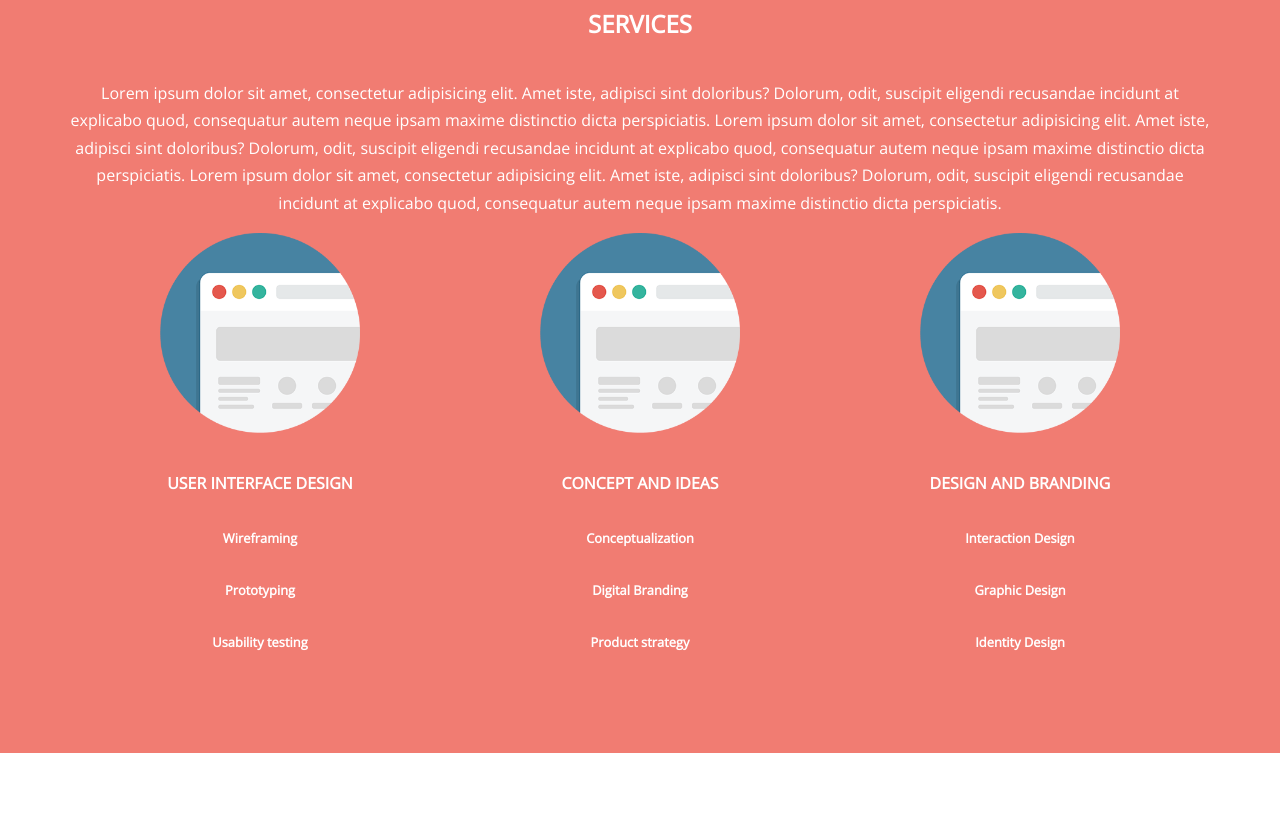
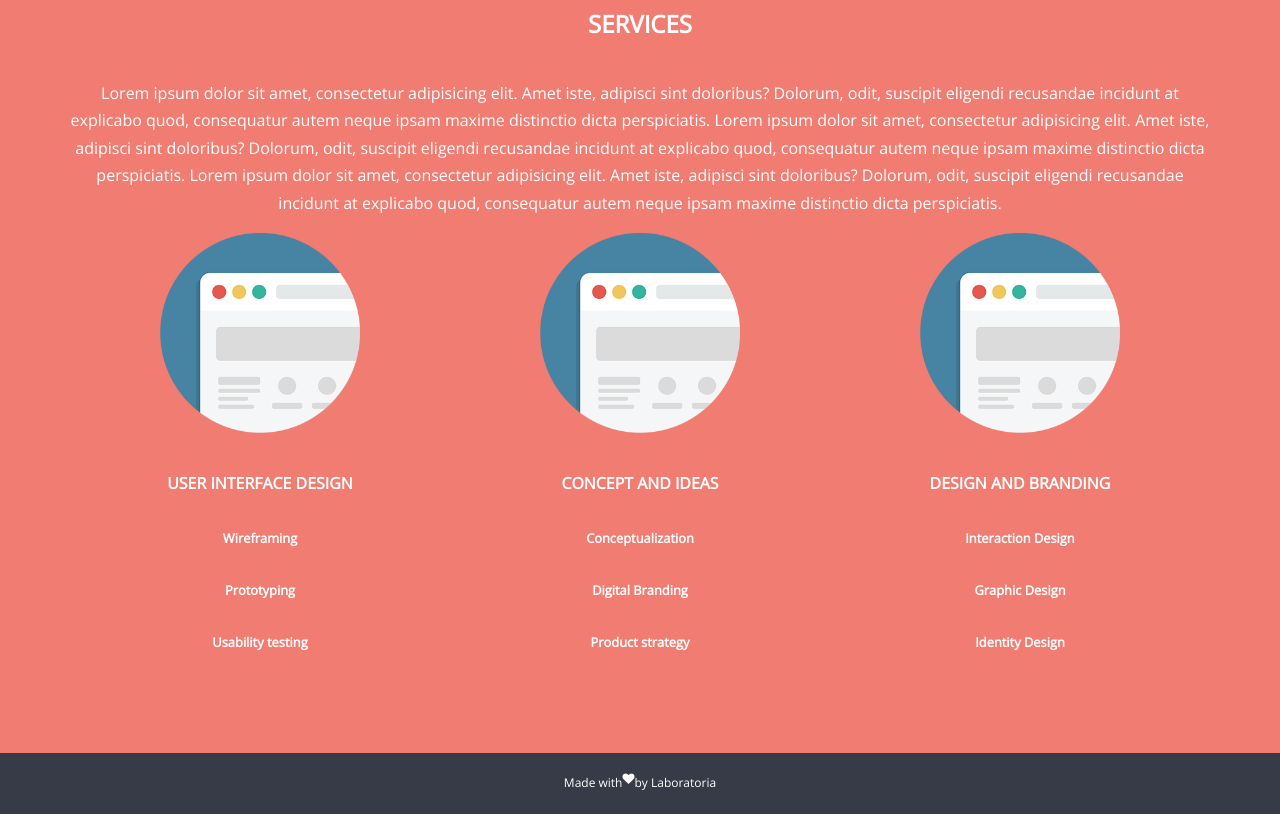
Before and after one commit to Nat-Fox/app-love-flex, a plain HTML site: page index.html in a window 1280 px wide. Shown: the part 737-1551 px from the top of the page. Before the commit the page ends 1490 px from the top, so only its background shows below. Drawn offline with nearby package versions, Linux system fonts and the light colour scheme.

Commit message:
agregando el footer que es el fin del guiado

```diff
--- a/css/main.css
+++ b/css/main.css
@@ -100,3 +100,14 @@ body {
     font-size: 1.2em;
     font-weight: bold;
 }
+
+
+/* Estilos para el footer */
+
+.footer-fin {
+    background-color: #373B47;
+    color: white;
+    font-size: 12px;
+    padding: 20px;
+    justify-content: center;
+}
--- a/index.html
+++ b/index.html
@@ -5,9 +5,9 @@
     <meta charset="UTF-8">
     <title>AppLove with Flexbox</title>
     <!-- Importa fontAwesome -->
+    <link href="https://maxcdn.bootstrapcdn.com/font-awesome/4.7.0/css/font-awesome.min.css" rel="stylesheet" integrity="sha384-wvfXpqpZZVQGK6TAh5PVlGOfQNHSoD2xbE+QkPxCAFlNEevoEH3Sl0sibVcOQVnN" crossorigin="anonymous">
+    <!-- Importa la fuente del proyecto (Open Sans de Google Fonts (https://fonts.google.com) -->
     <link href="https://fonts.googleapis.com/css?family=Open+Sans" rel="stylesheet">
-    <!-- Importa la fuente del proyecto (Open Sans de Google Fonts (https://fonts.google.com) -->
-
     <!-- Enlaza tu CSS reutilizable aquí (common.css) -->
     <link rel="stylesheet" type="" href="css/common.css">
     <!-- Enlaza tu CSS del proyecto aquí -->
@@ -74,6 +74,12 @@
         </div>
     </section>
 
+    <!-- Footer -->
+    <footer class="footer-fin flex-container">
+        Made with <i class="fa fa-heart" aria-hidden="true"></i> by Laboratoria
+    </footer>
+
+
     <!-- Enlaza tu JS del proyecto aquí -->
     <script src="js/app.js"></script>
 </body>
```
